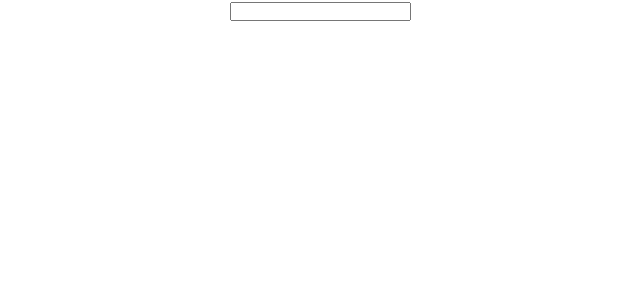
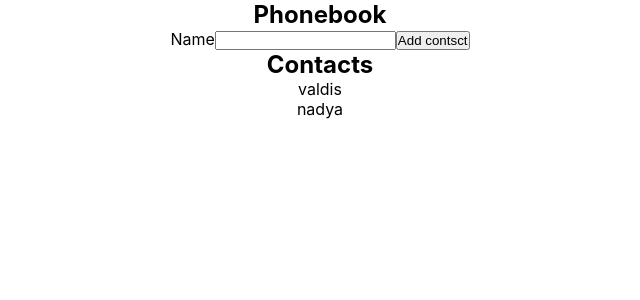
Before and after one commit to vtyshchenko/goit-react-hw-02-phonebook, a React (Create React App) app: page / in a window 1280 px wide. Shown: the top 300 px of the page, without its empty margins (320-960 px from the left). Built offline with nearby package versions, Linux system fonts and the light colour scheme.

Commit message:
step 1 done

```diff
--- a/package.json
+++ b/package.json
@@ -8,6 +8,7 @@
     "@testing-library/react": "^11.2.7",
     "@testing-library/user-event": "^12.8.3",
     "gh-pages": "^3.2.3",
+    "nanoid": "^3.1.30",
     "prettier": "^2.5.0",
     "proptypes": "^1.1.0",
     "react": "^17.0.2",
--- /dev/null
+++ b/src/components/Phonebook/AddContact/AddContact.js
@@ -0,0 +1,19 @@
+import styles from './AddContact.module.scss';
+
+function AddContact() {
+  return (
+    <div>
+      <label>Name</label>
+      <input
+        type="text"
+        name="name"
+        pattern="^[a-zA-Zа-яА-Я]+(([' -][a-zA-Zа-яА-Я ])?[a-zA-Zа-яА-Я]*)*$"
+        title="Name may contain only letters, apostrophe, dash and spaces. For example Adrian, Jacob Mercer, Charles de Batz de Castelmore d'Artagnan"
+        required
+      />
+      <button type="button">Add contsct</button>
+    </div>
+  );
+}
+
+export default AddContact;
--- /dev/null
+++ b/src/components/Phonebook/AddContact/index.js
@@ -0,0 +1 @@
+export { default } from './AddContact';
--- /dev/null
+++ b/src/components/Phonebook/Contacts/Contacts.js
@@ -0,0 +1,16 @@
+import styles from './Contacts.module.scss';
+
+function Contacts({ contctsList }) {
+  return (
+    <>
+      <h2>Contacts</h2>
+      <ul>
+        {contctsList.map(contactsItem => (
+          <li key={contactsItem.id}>{contactsItem.name}</li>
+        ))}
+      </ul>
+    </>
+  );
+}
+
+export default Contacts;
--- /dev/null
+++ b/src/components/Phonebook/Contacts/index.js
@@ -0,0 +1 @@
+export { default } from './Contacts';
--- a/src/components/Phonebook/Phonebook.js
+++ b/src/components/Phonebook/Phonebook.js
@@ -1,20 +1,25 @@
 import React, { Component } from 'react';
 import styles from './Phonebook';
+import Contacts from './Contacts';
+import AddContact from './AddContact';
 
 class Phonebook extends Component {
   state = {
     contacts: [],
     name: '',
   };
+
   render() {
+    console.log(AddContact);
     return (
       <div className={styles.componenet}>
-        <input
-          type="text"
-          name="name"
-          pattern="^[a-zA-Zа-яА-Я]+(([' -][a-zA-Zа-яА-Я ])?[a-zA-Zа-яА-Я]*)*$"
-          title="Name may contain only letters, apostrophe, dash and spaces. For example Adrian, Jacob Mercer, Charles de Batz de Castelmore d'Artagnan"
-          required
+        <h2>Phonebook</h2>
+        <AddContact />
+        <Contacts
+          contctsList={[
+            { id: 1, name: 'valdis' },
+            { id: 2, name: 'nadya' },
+          ]}
         />
       </div>
     );
--- /dev/null
+++ b/src/components/Phonebook/Phonebook.module.scss
@@ -0,0 +1,2 @@
+.componenet {
+}
--- a/src/index.scss
+++ b/src/index.scss
@@ -4,9 +4,9 @@
   padding: 0;
 }
 
-ul {
-  list-style: none;
-}
+// ul {
+//   list-style: none;
+// }
 
 a {
   text-decoration: none;
```
Also changed, not shown: src/components/Phonebook/AddContact/AddContact.module.scss (added), src/components/Phonebook/Contacts/Contacts.module.scss (added), 1 other file (tests, documents, lock files or other folders).
